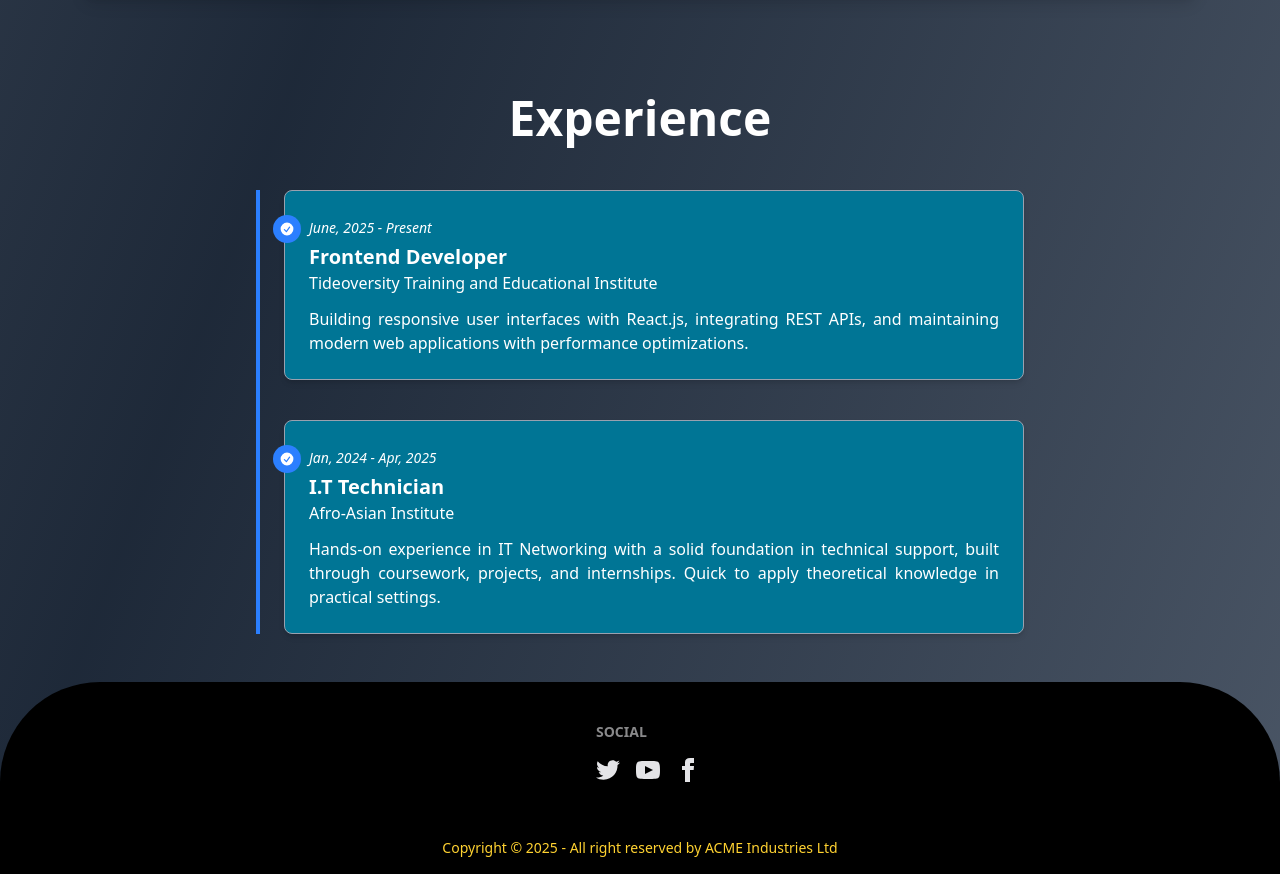
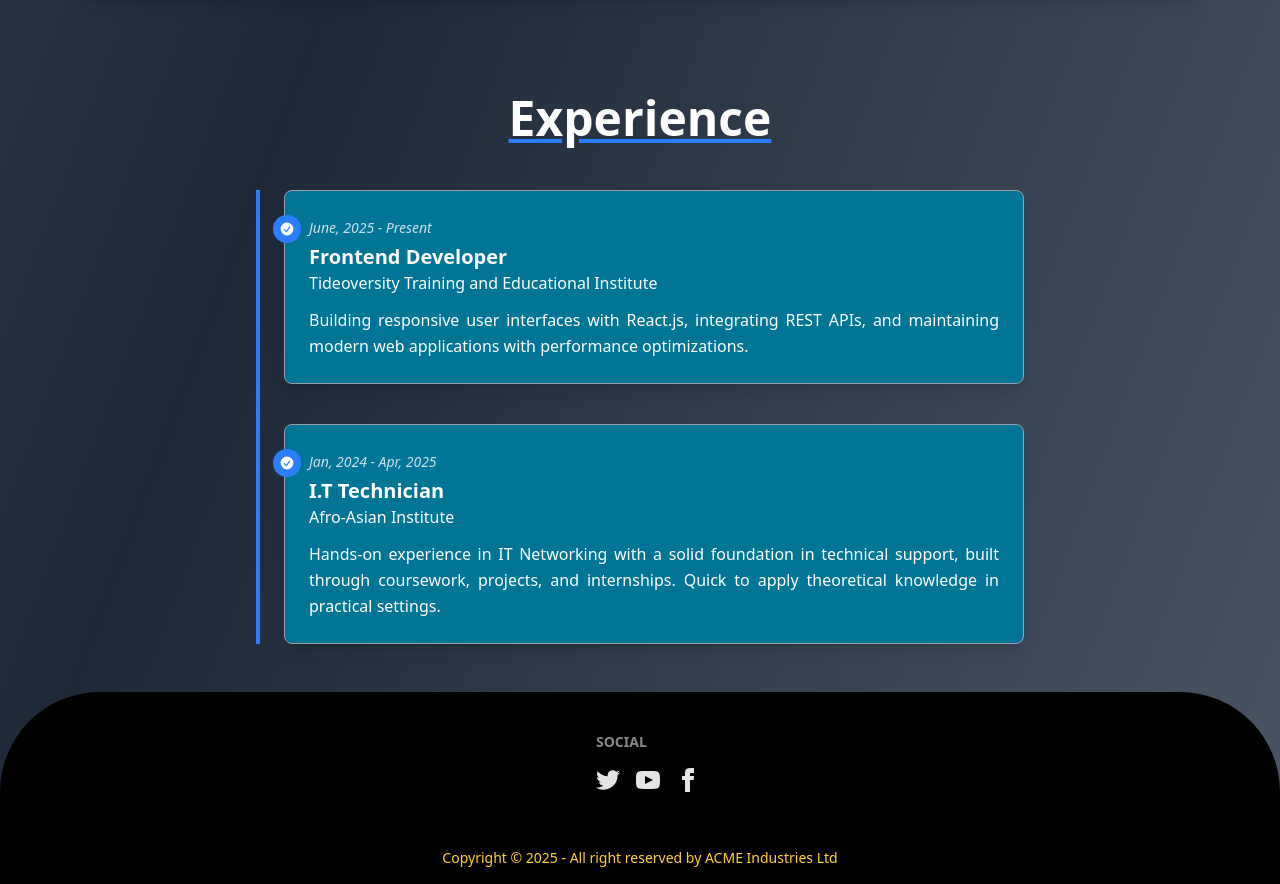
Before and after one commit to itsmeshahbaz/portfolio, a React (Vite) app: page /about in a window 1280 px wide. Shown: the part 2576-3460 px from the top of the page. Built offline with nearby package versions, Linux system fonts and the light colour scheme.

Commit message:
updation in Education

```diff
--- a/src/pages/Experience.jsx
+++ b/src/pages/Experience.jsx
@@ -19,9 +19,9 @@ function Experience() {
   ];
 
   return (
-    <section className="w-full py-12 px-4 sm:px-6 lg:px-20">
+    <section className="w-full py-12 px-4 sm:px-6 lg:px-20 bg-gradient-to-b">
       <div className="text-center mb-12">
-        <h1 className="text-4xl sm:text-5xl font-bold text-white hover:underline transition-all duration-300">
+        <h1 className="text-4xl sm:text-5xl font-bold text-white underline decoration-blue-500 hover:decoration-cyan-400 transition-all duration-500">
           Experience
         </h1>
       </div>
@@ -30,15 +30,17 @@ function Experience() {
         {experiences.map((exp, index) => (
           <div
             key={index}
-            className="bg-cyan-700 relative shadow-md rounded-lg p-6 border border-gray-400"
+            className="bg-cyan-700 relative shadow-lg rounded-lg p-6 border border-gray-400 transition-transform duration-500 hover:scale-105 hover:shadow-2xl group"
           >
-            <div className="absolute -left-3 top-6 bg-blue-500 p-1.5 rounded-full">
+            <div className="absolute -left-3 top-6 bg-blue-500 p-1.5 rounded-full group-hover:bg-cyan-400 transition-colors duration-300">
               <Icon />
             </div>
-            <time className="text-sm italic text-white">{exp.duration}</time>
-            <h3 className="text-xl font-bold text-white mt-1">{exp.title}</h3>
+            <time className="text-sm italic text-white opacity-80">{exp.duration}</time>
+            <h3 className="text-xl font-bold text-white mt-1 transition-colors duration-300 group-hover:text-cyan-100">
+              {exp.title}
+            </h3>
             <p className="text-white font-medium">{exp.company}</p>
-            <p className="text-white text-justify mt-3">{exp.description}</p>
+            <p className="text-white text-justify mt-3 leading-relaxed">{exp.description}</p>
           </div>
         ))}
       </div>
```
Also changed, not shown: src/component/Edcation.jsx (line endings or trailing spaces).
